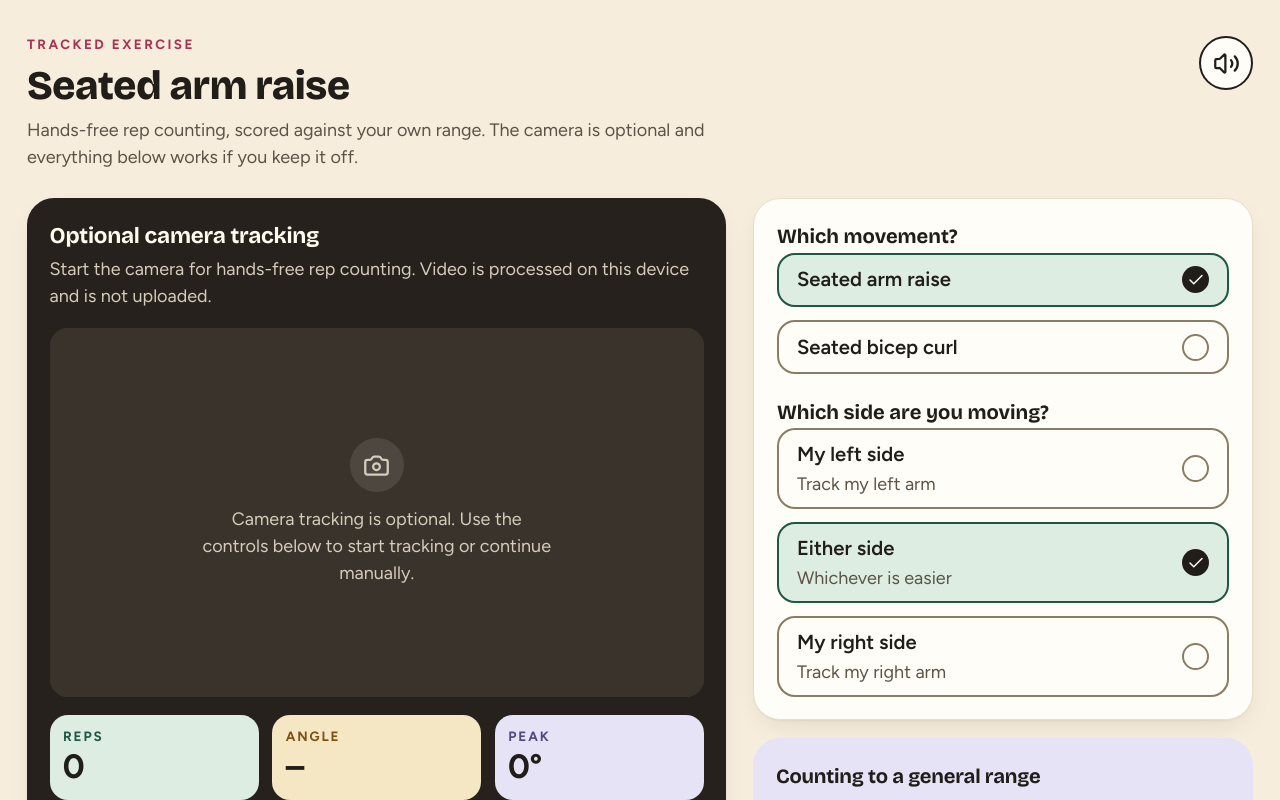
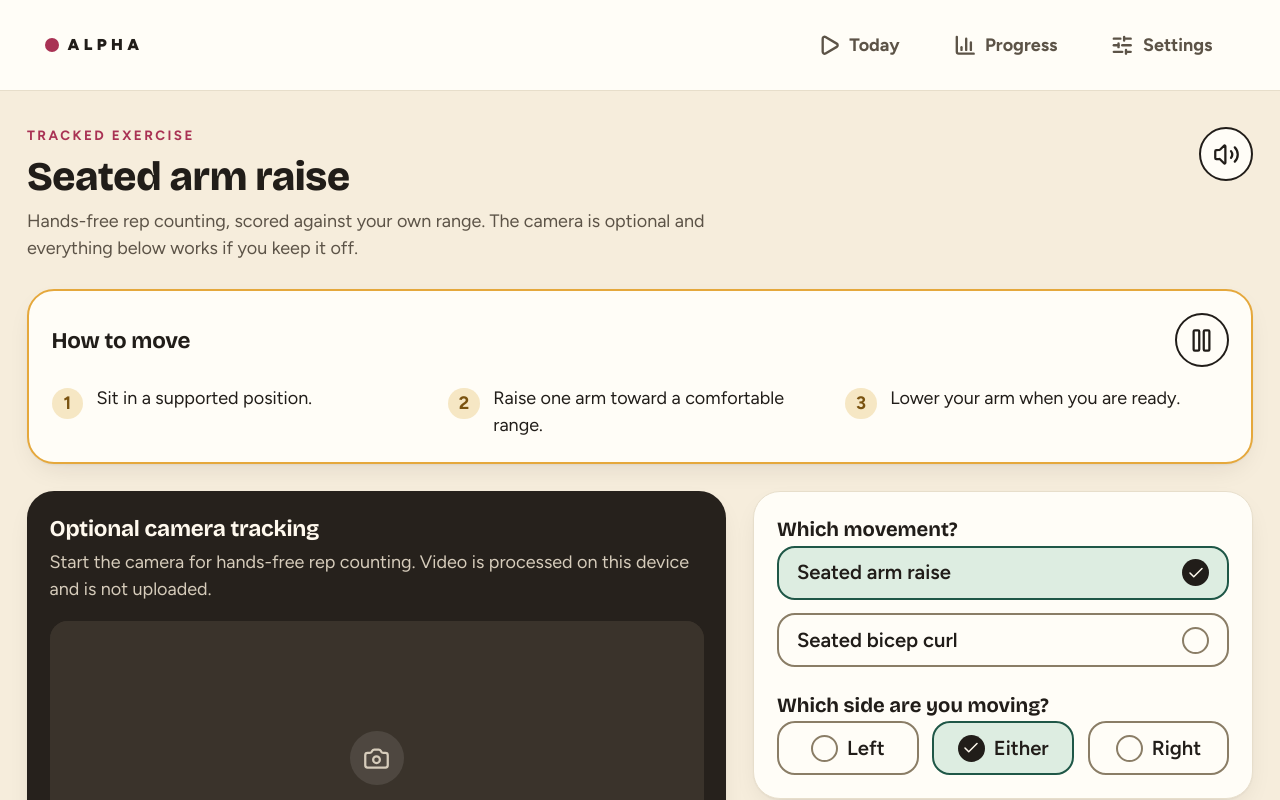
Before and after one commit to sleepyjen4/flexithon_accessibility, a Next.js app: page /exercise in a window 1280 px wide. Shown: the top 800 px of the page. Built offline with nearby package versions, Linux system fonts and the light colour scheme.

Commit message:
add bottom margin and navbar

```diff
--- a/app/exercise/page.tsx
+++ b/app/exercise/page.tsx
@@ -283,10 +283,55 @@ export default function ExercisePage() {
             onGoAgain={goAgain}
           />
         ) : (
-          <div className="grid items-start gap-6 lg:grid-cols-[minmax(0,7fr)_minmax(0,5fr)]">
-            {/* The camera stage leads on every screen size: it is the product's
-                hero, so it sits first in reading order and dominates the grid. */}
-            <div className="rise-in rise-in-2 flex flex-col gap-4">
+          <>
+            {/* Instructions sit above everything so users see how to move right
+                away -- before the camera or setup, on every screen size. The
+                marigold border and full-width band make it stand out. */}
+            <section className="rise-in rise-in-2 rounded-3xl border-2 border-marigold bg-surface p-5 shadow-card">
+              <div className="flex items-center justify-between gap-3">
+                <h2 className="font-display text-xl font-bold">How to move</h2>
+                {/* Hidden while speech is muted -- nothing would play, so the
+                    corner mute toggle is the only relevant control then. */}
+                {speechEnabled ? (
+                  <button
+                    type="button"
+                    suppressHydrationWarning
+                    onClick={readAloud}
+                    aria-pressed={reading}
+                    className="inline-flex min-h-12 min-w-12 shrink-0 items-center justify-center rounded-full border-2 border-ink bg-surface text-ink transition-colors hover:bg-mint"
+                    aria-label={
+                      reading
+                        ? `Stop reading the instructions for ${poseExercise.name}`
+                        : `Play the instructions for ${poseExercise.name} from the start`
+                    }
+                  >
+                    {reading ? (
+                      <Pause aria-hidden="true" className="h-6 w-6" />
+                    ) : (
+                      <Play aria-hidden="true" className="h-6 w-6" />
+                    )}
+                  </button>
+                ) : null}
+              </div>
+              <ol className="mt-4 grid gap-3 text-ink sm:grid-cols-2 lg:grid-cols-3">
+                {poseExercise.instructions.map((instruction, index) => (
+                  <li key={instruction} className="flex items-start gap-3">
+                    <span
+                      aria-hidden="true"
+                      className="mt-0.5 flex h-7 w-7 shrink-0 items-center justify-center rounded-full bg-marigold-soft text-base font-bold text-marigold-deep"
+                    >
+                      {index + 1}
+                    </span>
+                    <span>{instruction}</span>
+                  </li>
+                ))}
+              </ol>
+            </section>
+
+            <div className="grid items-start gap-6 lg:grid-cols-[minmax(0,7fr)_minmax(0,5fr)]">
+            {/* The camera stage leads the grid below the instructions: it is the
+                product's hero and dominates the grid. */}
+            <div className="rise-in rise-in-3 flex flex-col gap-4">
               <PoseTracker
                 key={`${exerciseId}:${side}:${sessionKey}`}
                 exercise={poseExercise}
@@ -315,7 +360,7 @@ export default function ExercisePage() {
               </div>
             </div>
 
-            <div className="rise-in rise-in-3 flex flex-col gap-4">
+            <div className="rise-in rise-in-4 flex flex-col gap-4">
               <PoseSetup
                 exerciseId={exerciseId}
                 side={side}
@@ -355,49 +400,9 @@ export default function ExercisePage() {
                   </Link>
                 </div>
               )}
-
-              <section className="rounded-3xl border border-line bg-surface p-5 shadow-card">
-                <div className="flex items-center justify-between gap-3">
-                  <h2 className="font-display text-xl font-bold">How to move</h2>
-                  {/* Hidden while speech is muted -- nothing would play, so the
-                      corner mute toggle is the only relevant control then. */}
-                  {speechEnabled ? (
-                    <button
-                      type="button"
-                      suppressHydrationWarning
-                      onClick={readAloud}
-                      aria-pressed={reading}
-                      className="inline-flex min-h-12 min-w-12 shrink-0 items-center justify-center rounded-full border-2 border-ink bg-surface text-ink transition-colors hover:bg-mint"
-                      aria-label={
-                        reading
-                          ? `Stop reading the instructions for ${poseExercise.name}`
-                          : `Play the instructions for ${poseExercise.name} from the start`
-                      }
-                    >
-                      {reading ? (
-                        <Pause aria-hidden="true" className="h-6 w-6" />
-                      ) : (
-                        <Play aria-hidden="true" className="h-6 w-6" />
-                      )}
-                    </button>
-                  ) : null}
-                </div>
-                <ol className="mt-4 flex flex-col gap-3 text-ink">
-                  {poseExercise.instructions.map((instruction, index) => (
-                    <li key={instruction} className="flex items-start gap-3">
-                      <span
-                        aria-hidden="true"
-                        className="mt-0.5 flex h-7 w-7 shrink-0 items-center justify-center rounded-full bg-marigold-soft text-base font-bold text-marigold-deep"
-                      >
-                        {index + 1}
-                      </span>
-                      <span>{instruction}</span>
-                    </li>
-                  ))}
-                </ol>
-              </section>
             </div>
-          </div>
+            </div>
+          </>
         )}
       </div>
     </div>
--- a/app/layout.tsx
+++ b/app/layout.tsx
@@ -1,6 +1,7 @@
 import type { Metadata, Viewport } from "next";
 import { Bricolage_Grotesque, Figtree } from "next/font/google";
 import { Providers } from "@/components/Providers";
+import { DashboardNav } from "@/components/DashboardNav";
 import "./globals.css";
 
 // Display face for headings + body face for everything else. Both are variable
@@ -16,7 +17,7 @@ const figtree = Figtree({
 });
 
 export const metadata: Metadata = {
-  title: "Adaptive Fitness",
+  title: "Alpha",
   description:
     "A fitness app that adapts to your body and your energy today.",
   manifest: "/manifest.webmanifest",
@@ -43,7 +44,16 @@ export default function RootLayout({
           Skip to content
         </a>
         <Providers>
-          <main id="main-content" className="flex flex-1 flex-col">
+          {/* Primary nav on every page: sticky top bar on desktop, fixed
+           * bottom bar on mobile. On mobile the bottom padding clears that
+           * fixed bar at every text size (F7 scales it, so rem-based) plus the
+           * phone home-indicator safe area; on desktop the nav is at the top,
+           * so this is just breathing room below the last content. */}
+          <DashboardNav />
+          <main
+            id="main-content"
+            className="flex flex-1 flex-col pb-[calc(env(safe-area-inset-bottom)+8rem)] lg:pb-12"
+          >
             {children}
           </main>
         </Providers>
--- a/app/manifest.ts
+++ b/app/manifest.ts
@@ -2,8 +2,8 @@ import type { MetadataRoute } from "next";
 
 export default function manifest(): MetadataRoute.Manifest {
   return {
-    name: "Adaptive Fitness",
-    short_name: "Adaptive Fitness",
+    name: "Alpha",
+    short_name: "Alpha",
     description:
       "A fitness app that adapts to your body and your energy today.",
     start_url: "/",
--- /dev/null
+++ b/components/DashboardNav.tsx
@@ -0,0 +1,68 @@
+"use client";
+
+import Link from "next/link";
+import { usePathname } from "next/navigation";
+import { BarChart3, Play, SlidersHorizontal } from "lucide-react";
+
+const NAV_ITEMS = [
+  { href: "/", label: "Today", icon: Play },
+  { href: "/progress", label: "Progress", icon: BarChart3 },
+  { href: "/settings", label: "Settings", icon: SlidersHorizontal },
+];
+
+/** App-wide primary navigation. Rendered once in the root layout so it stays
+ * visible on every page: a fixed bottom bar on mobile, a sticky top bar on
+ * desktop (so it never scrolls out of reach). */
+export function DashboardNav() {
+  const pathname = usePathname();
+
+  return (
+    <nav
+      aria-label="Primary"
+      className="fixed inset-x-0 bottom-0 z-30 border-t border-line bg-surface px-3 pb-[env(safe-area-inset-bottom)] pt-1 shadow-[0_-8px_24px_rgba(33,29,25,0.08)] lg:sticky lg:top-0 lg:bottom-auto lg:border-b lg:border-t-0 lg:px-10 lg:py-4 lg:pb-4 lg:shadow-none"
+    >
+      <div className="mx-auto flex max-w-6xl flex-col gap-3 lg:flex-row lg:items-center lg:justify-between">
+        <Link
+          href="/"
+          className="hidden items-center gap-2 text-sm font-black uppercase tracking-[0.28em] text-ink lg:inline-flex"
+        >
+          <span
+            aria-hidden="true"
+            className="h-3 w-3 rounded-full bg-raspberry"
+          />
+          Alpha
+        </Link>
+        <ul className="grid list-none grid-cols-3 p-0 lg:flex lg:gap-2">
+          {NAV_ITEMS.map((item) => {
+            const Icon = item.icon;
+            const active =
+              item.href === "/"
+                ? pathname === "/"
+                : pathname.startsWith(item.href);
+
+            return (
+              <li key={item.href}>
+                <Link
+                  href={item.href}
+                  aria-current={active ? "page" : undefined}
+                  className={`flex min-h-14 flex-col items-center justify-center gap-0.5 rounded-2xl px-2 text-xs font-bold leading-tight transition-colors lg:min-h-12 lg:flex-row lg:gap-2 lg:rounded-full lg:px-5 lg:text-base ${
+                    active
+                      ? "bg-mint text-ink"
+                      : "text-ink-soft hover:bg-cream hover:text-ink"
+                  }`}
+                >
+                  <Icon
+                    aria-hidden="true"
+                    className={`h-5 w-5 lg:h-5 lg:w-5 ${active ? "text-evergreen" : ""}`}
+                    strokeWidth={active ? 3 : 2.5}
+                  />
+                  <span>{item.label}</span>
+                </Link>
+              </li>
+            );
+          })}
+        </ul>
+      </div>
+    </nav>
+  );
+}
--- a/components/DashboardShell.tsx
+++ b/components/DashboardShell.tsx
@@ -1,79 +1,10 @@
-"use client";
-
-import Link from "next/link";
-import { usePathname } from "next/navigation";
-import { BarChart3, Play, SlidersHorizontal } from "lucide-react";
-
-const NAV_ITEMS = [
-  { href: "/", label: "Today", icon: Play },
-  { href: "/progress", label: "Progress", icon: BarChart3 },
-  { href: "/settings", label: "Settings", icon: SlidersHorizontal },
-];
-
+/** Centered content container for the dashboard-style pages. The primary nav
+ * and the fixed-nav bottom clearance live in the root layout now, so this is
+ * just the max-width column with page padding. */
 export function DashboardShell({ children }: { children: React.ReactNode }) {
   return (
-    <div className="min-h-svh bg-cream text-ink">
-      <DashboardNav />
-      {/* Bottom padding clears the fixed mobile nav at every text size
-       * (F7 large/x-large scale the nav too, so the clearance is in rem),
-       * plus the home-indicator safe area on phones. */}
-      <div className="mx-auto w-full max-w-6xl px-5 pb-[calc(env(safe-area-inset-bottom)+8rem)] pt-8 sm:px-8 lg:px-10 lg:pb-12 lg:pt-10">
-        {children}
-      </div>
+    <div className="mx-auto w-full max-w-6xl px-5 pt-8 sm:px-8 lg:px-10 lg:pt-10">
+      {children}
     </div>
   );
 }
-
-function DashboardNav() {
-  const pathname = usePathname();
-
-  return (
-    <nav
-      aria-label="Dashboard"
-      className="fixed inset-x-0 bottom-0 z-30 border-t border-line bg-surface px-3 pb-[env(safe-area-inset-bottom)] pt-1 shadow-[0_-8px_24px_rgba(33,29,25,0.08)] lg:static lg:border-b lg:border-t-0 lg:px-10 lg:py-4 lg:pb-4 lg:shadow-none"
-    >
-      <div className="mx-auto flex max-w-6xl flex-col gap-3 lg:flex-row lg:items-center lg:justify-between">
-        <Link
-          href="/"
-          className="hidden items-center gap-2 text-sm font-black uppercase tracking-[0.28em] text-ink lg:inline-flex"
-        >
-          <span
-            aria-hidden="true"
-            className="h-3 w-3 rounded-full bg-raspberry"
-          />
-          Adaptive Fitness
-        </Link>
-        <ul className="grid list-none grid-cols-3 p-0 lg:flex lg:gap-2">
-          {NAV_ITEMS.map((item) => {
-            const Icon = item.icon;
-            const active =
-              item.href === "/"
-                ? pathname === "/"
-                : pathname.startsWith(item.href);
-
-            return (
-              <li key={item.href}>
-                <Link
-                  href={item.href}
-                  aria-current={active ? "page" : undefined}
-                  className={`flex min-h-14 flex-col items-center justify-center gap-0.5 rounded-2xl px-2 text-xs font-bold leading-tight transition-colors lg:min-h-12 lg:flex-row lg:gap-2 lg:rounded-full lg:px-5 lg:text-base ${
-                    active
-                      ? "bg-mint text-ink"
-                      : "text-ink-soft hover:bg-cream hover:text-ink"
-                  }`}
-                >
-                  <Icon
-                    aria-hidden="true"
-                    className={`h-5 w-5 lg:h-5 lg:w-5 ${active ? "text-evergreen" : ""}`}
-                    strokeWidth={active ? 3 : 2.5}
-                  />
-                  <span>{item.label}</span>
-                </Link>
-              </li>
-            );
-          })}
-        </ul>
-      </div>
-    </nav>
-  );
-}
--- a/components/PoseSetup.tsx
+++ b/components/PoseSetup.tsx
@@ -17,14 +17,18 @@ interface PoseSetupProps {
   disabled?: boolean;
 }
 
-const SIDE_OPTIONS: { value: TrackedSide; label: string; hint: string }[] = [
-  { value: "left", label: "My left side", hint: "Track my left arm" },
-  { value: "either", label: "Either side", hint: "Whichever is easier" },
-  { value: "right", label: "My right side", hint: "Track my right arm" },
+const SIDE_OPTIONS: { value: TrackedSide; label: string }[] = [
+  { value: "left", label: "Left" },
+  { value: "either", label: "Either" },
+  { value: "right", label: "Right" },
 ];
 
 const cardClass =
   "group flex min-h-12 flex-1 items-center justify-between gap-3 rounded-2xl border-2 border-line-strong bg-surface px-4 py-2 text-left transition-colors hover:bg-cream disabled:cursor-not-allowed disabled:opacity-60 data-[state=checked]:border-evergreen data-[state=checked]:bg-mint";
+
+// Compact variant for the three short side options laid out in one row.
+const sideCardClass =
+  "group flex min-h-12 items-center justify-center gap-2 rounded-2xl border-2 border-line-strong bg-surface px-2 py-2 transition-colors hover:bg-cream disabled:cursor-not-allowed disabled:opacity-60 data-[state=checked]:border-evergreen data-[state=checked]:bg-mint";
 
 /** A checkmark that appears only for the chosen option, so selection is shown
  * by an icon and not by color alone (AGENTS.md §6, rule 5). The unchosen
@@ -93,22 +97,19 @@ export function PoseSetup({
           value={side}
           onValueChange={(next) => onSideChange(next as TrackedSide)}
           aria-label="Which side of your body to track"
-          className="flex flex-col gap-3"
+          className="grid grid-cols-3 gap-2 sm:gap-3"
           disabled={disabled}
         >
           {SIDE_OPTIONS.map((option) => (
             <RadioGroup.Item
               key={option.value}
               value={option.value}
-              className={cardClass}
+              className={sideCardClass}
             >
-              <span className="flex flex-col">
-                <span className="text-lg font-semibold text-ink">
-                  {option.label}
-                </span>
-                <span className="text-base text-ink-soft">{option.hint}</span>
+              <SelectedMark />
+              <span className="text-lg font-semibold text-ink">
+                {option.label}
               </span>
-              <SelectedMark />
             </RadioGroup.Item>
           ))}
         </RadioGroup.Root>
--- a/components/PoseTracker.tsx
+++ b/components/PoseTracker.tsx
@@ -716,29 +716,11 @@ export function PoseTracker({
         />
       ) : null}
 
-      <div className="mt-4 grid grid-cols-3 gap-2 sm:gap-3">
-        <div className="rounded-2xl bg-mint p-3">
-          <p className="text-xs font-bold uppercase tracking-[0.14em] text-evergreen">
-            Reps
-          </p>
-          <p className="text-3xl font-bold tabular-nums text-ink">{repCount}</p>
-        </div>
-        <div className="rounded-2xl bg-marigold-soft p-3">
-          <p className="text-xs font-bold uppercase tracking-[0.14em] text-marigold-deep">
-            Angle
-          </p>
-          <p className="text-3xl font-bold tabular-nums text-ink">
-            {angleDeg === null ? "–" : `${Math.round(angleDeg)}°`}
-          </p>
-        </div>
-        <div className="rounded-2xl bg-lavender p-3">
-          <p className="text-xs font-bold uppercase tracking-[0.14em] text-[#4f4a78]">
-            Peak
-          </p>
-          <p className="text-3xl font-bold tabular-nums text-ink">
-            {Math.round(peakAngle)}°
-          </p>
-        </div>
+      <div className="mt-4 flex items-center justify-between gap-3 rounded-2xl bg-mint px-4 py-3">
+        <p className="text-xs font-bold uppercase tracking-[0.14em] text-evergreen">
+          Reps
+        </p>
+        <p className="text-3xl font-bold tabular-nums text-ink">{repCount}</p>
       </div>
 
       <p className="mt-4 text-base text-milk-soft" aria-live="polite">
--- a/components/TodayDashboard.tsx
+++ b/components/TodayDashboard.tsx
@@ -119,8 +119,8 @@ export function TodayDashboard() {
                     aria-label={`${level}: ${ENERGY_LABELS[level]}`}
                     onClick={() => setEnergy(level)}
                     className={`h-14 rounded-lg transition-colors ${level <= energy
-                        ? "bg-raspberry hover:bg-[#8f2a47]"
-                        : "bg-line hover:bg-raspberry-soft"
+                      ? "bg-raspberry hover:bg-[#8f2a47]"
+                      : "bg-line hover:bg-raspberry-soft"
                       } ${energy === level ? "ring-2 ring-ink ring-offset-2 ring-offset-surface" : ""}`}
                   />
                 ))}
@@ -199,7 +199,7 @@ export function TodayDashboard() {
 
       <Link
         href="/library"
-        className="rise-in rise-in-4 flex items-center gap-4 rounded-3xl border border-line bg-surface p-6 shadow-card transition-colors hover:bg-cream lg:col-span-2 lg:p-8"
+        className="rise-in rise-in-4 flex items-center gap-4 rounded-3xl border border-line bg-surface p-6 shadow-card transition-colors hover:bg-gray-100 lg:col-span-2 lg:p-8"
       >
         <span
           aria-hidden="true"
```
Also changed, not shown: 2 other files (tests, documents, lock files or other folders).
